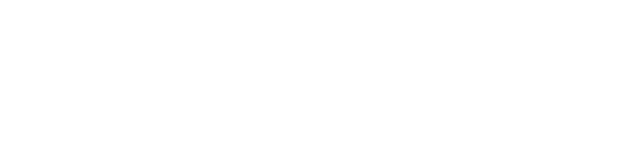
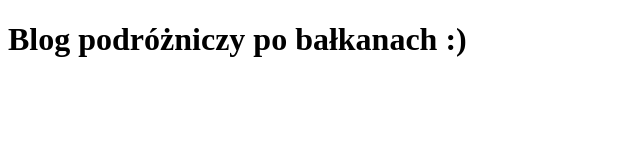
Before and after one commit to Jakub-Chojnacki/Studia-NWWO-zajecia, a plain HTML site: page index.html in a window 1280 px wide. Shown: the whole page, without its empty margins (0-640 px from the left). Drawn offline with Linux system fonts and the light colour scheme.

Commit message:
dodaj element h1 na stronie

```diff
--- a/index.html
+++ b/index.html
@@ -7,6 +7,6 @@
     <title>Blog podróżniczy</title>
 </head>
 <body>
-
+    <h1>Blog podróżniczy po bałkanach :)</h1>
 </body>
 </html>
```
